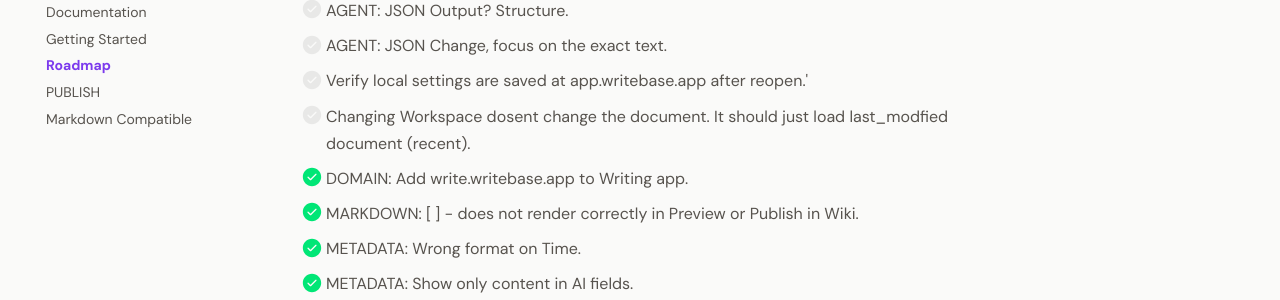
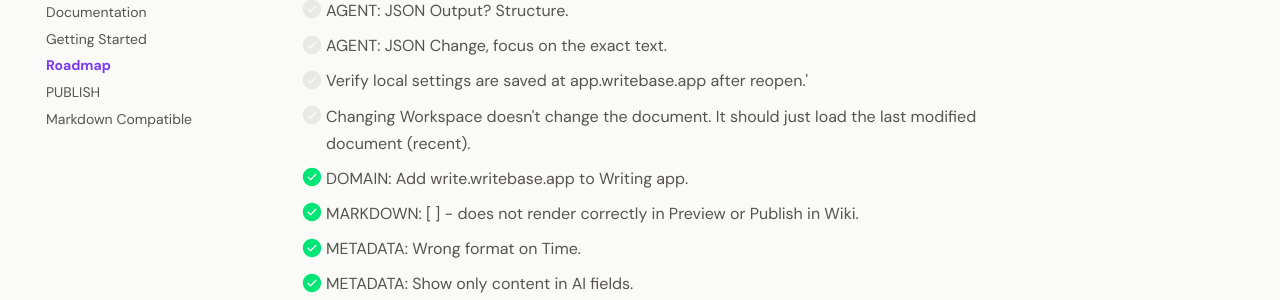
Before and after one commit to larssonhthomas-afk/writebase-docs, an MkDocs documentation site: the page built from docs/009-roadmap.md, in a window 1280 px wide and 900 px high, scrolled down 994 px. Shown: the part 154-454 px from the top of the window. Built offline with MkDocs 1.6.1 and Material for MkDocs 9.7.7, drawn with Linux system fonts in a browser that asks for light colours; some web fonts are replaced.

Commit message:
Update 009-roadmap.md

```diff
--- a/docs/009-roadmap.md
+++ b/docs/009-roadmap.md
@@ -43,7 +43,7 @@ This Backlog has a priority 1-3.
 - [ ] AGENT: JSON Output? Structure.
 - [ ] AGENT: JSON Change, focus on the exact text.
 - [ ] Verify local settings are saved at app.writebase.app after reopen.'
-- [ ] Changing Workspace dosent change the document. It should just load last_modfied document (recent).
+- [ ] Changing Workspace doesn't change the document. It should just load the last modified document (recent).
 
 - [x] DOMAIN: Add write.writebase.app to Writing app.
 - [x] MARKDOWN: [ ] - does not render correctly in Preview or Publish in Wiki.
```
